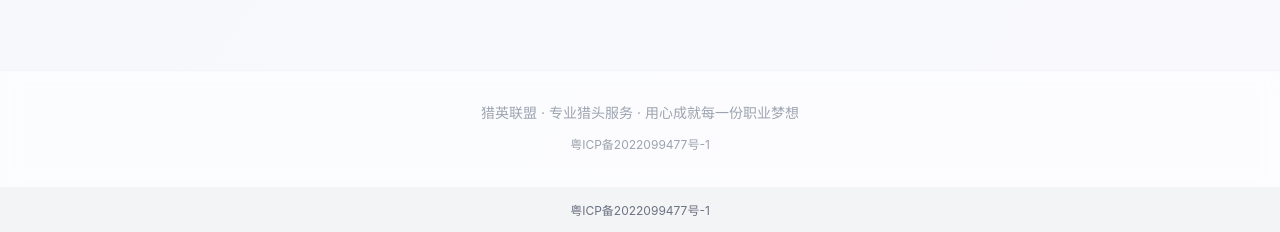
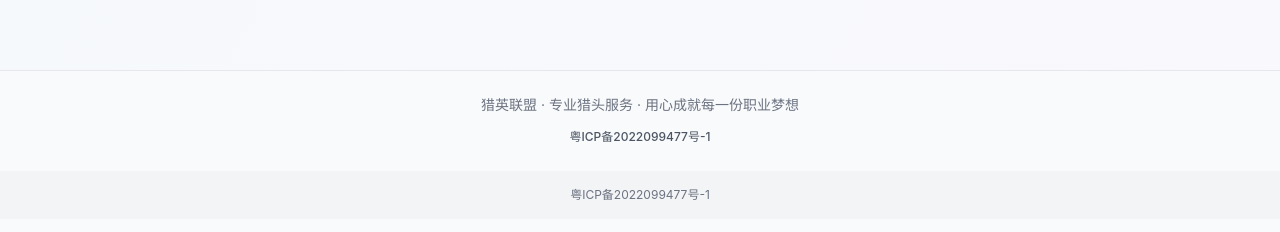
Before and after one commit to lieying5198/ai-headhunter, a Next.js app: page /jobs in a window 1280 px wide. Shown: the part 1723-1955 px from the top of the page. Built offline with nearby package versions, Linux system fonts and the light colour scheme; no server answers; the database is empty.

Commit message:
fix: 加深ICP备案号颜色使其可见

```diff
--- a/src/components/job/JobListPage.tsx
+++ b/src/components/job/JobListPage.tsx
@@ -286,14 +286,14 @@
       )}
 
       {/* 页脚 */}
-      <footer className="bg-white/50 backdrop-blur border-t border-gray-100 mt-16 py-8">
+      <footer className="bg-gray-50 border-t border-gray-200 mt-16 py-6">
         <div className="max-w-6xl mx-auto px-4 text-center">
-          <p className="text-sm text-gray-400 mb-2">猎英联盟 · 专业猎头服务 · 用心成就每一份职业梦想</p>
+          <p className="text-sm text-gray-500 mb-2">猎英联盟 · 专业猎头服务 · 用心成就每一份职业梦想</p>
           <a
             href="https://beian.miit.gov.cn/"
             target="_blank"
             rel="noopener noreferrer"
-            className="text-xs text-gray-400 hover:text-gray-600 transition-colors"
+            className="text-xs text-gray-600 hover:text-gray-900 transition-colors font-medium"
           >
             粤ICP备2022099477号-1
           </a>
```
